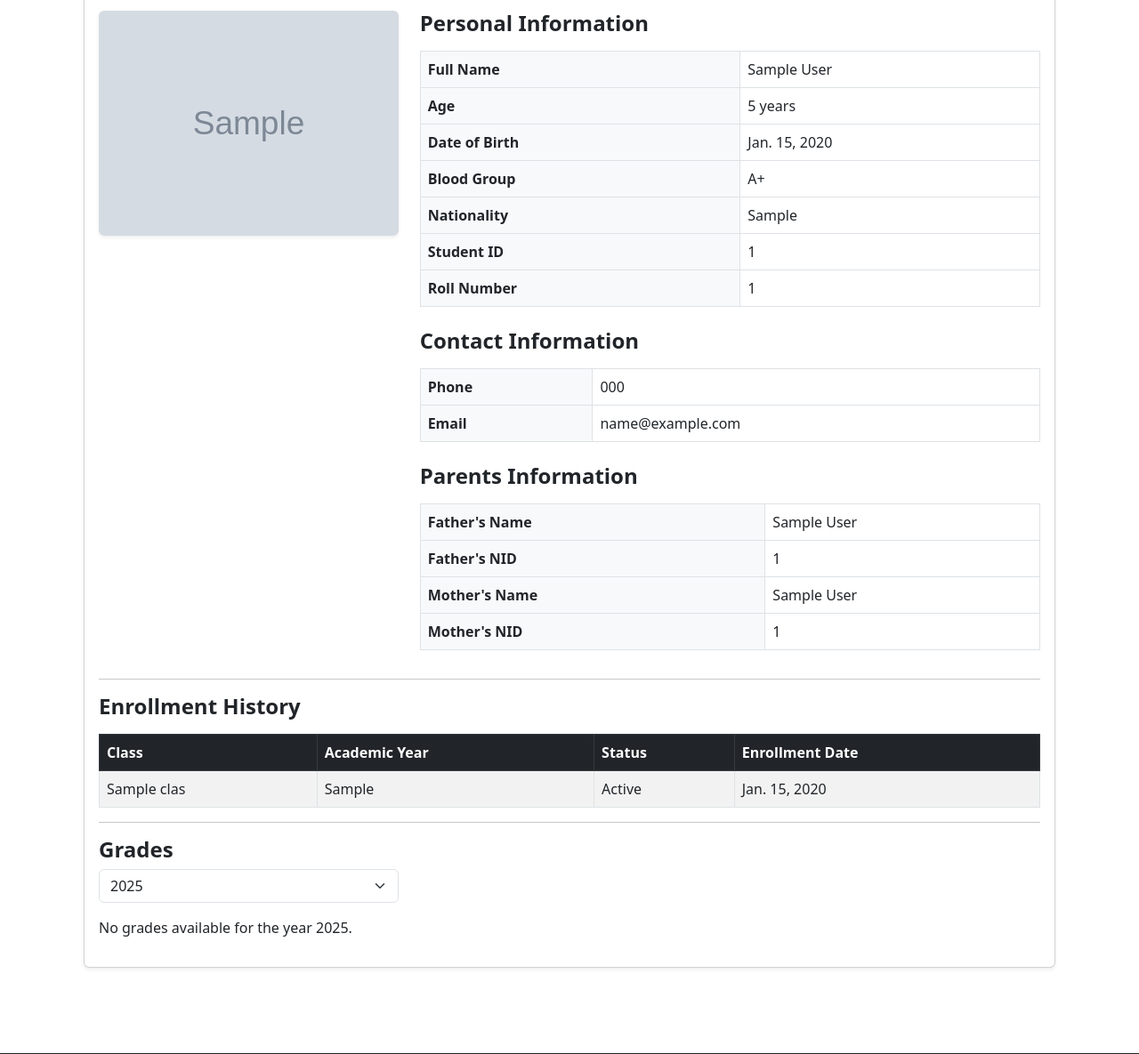
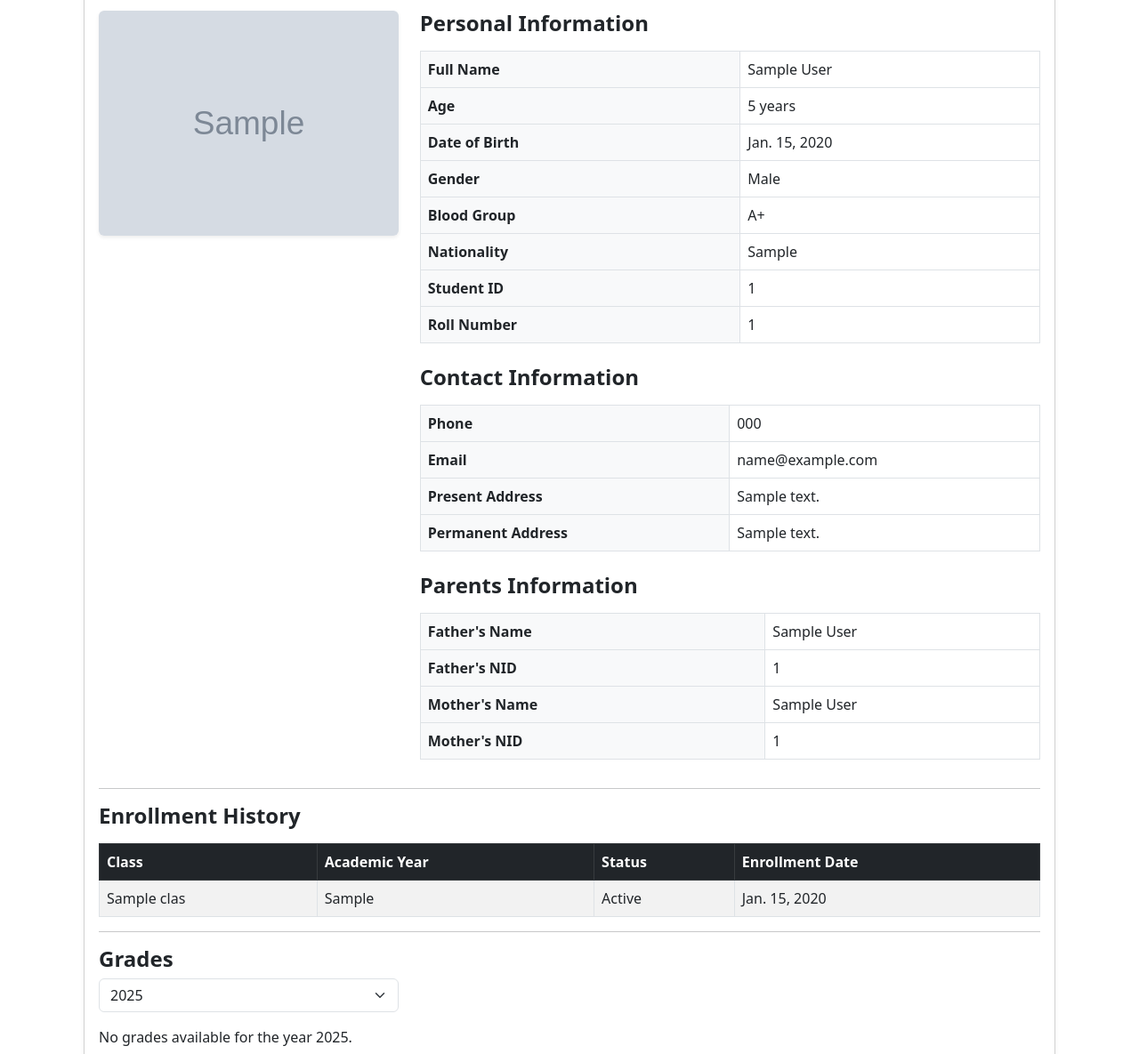
Before and after one commit to abubakar1702/dashboard, a Django app: page /portal/students/1/ in a window 1280 px wide. Shown: the part 164-1349 px from the top of the page at 89% size. Run offline with Django 5.2, Linux system fonts and the light colour scheme; tables that the repository leaves empty hold one stand-in row (values such as "Sample post"); grey boxes marked "Sample" are stand-in pictures.

Commit message:
feat: Add gender, date of birth, nationality, and address fields to Teacher model; enhance Student model with gender and address details

```diff
--- a/dashboard/portal/templates/portal/student_info.html
+++ b/dashboard/portal/templates/portal/student_info.html
@@ -45,6 +45,11 @@
                             </tr>
 
                             <tr>
+                                <th class="bg-light">Gender</th>
+                                <td>{{ student.get_gender_display|default:"Not provided" }}</td>
+                            </tr>
+
+                            <tr>
                                 <th class="bg-light">Blood Group</th>
                                 <td>{{ student.get_blood_group_display|default:"Not provided" }}</td>
                             </tr>
@@ -78,6 +83,16 @@
                             <tr>
                                 <th class="bg-light">Email</th>
                                 <td>{{ student.email|default:"Not provided" }}</td>
+                            </tr>
+
+                            <tr>
+                                <th class="bg-light">Present Address</th>
+                                <td>{{ student.present_address|linebreaksbr|default:"Not provided" }}</td>
+                            </tr>
+
+                            <tr>
+                                <th class="bg-light">Permanent Address</th>
+                                <td>{{ student.permanent_address|linebreaksbr|default:"Not provided" }}</td>
                             </tr>
                         </tbody>
                     </table>
```
Also changed, not shown: dashboard/portal/templates/portal/students.html (+6 -7 lines), dashboard/portal/templates/portal/teacher_info.html (+20 -0 lines).
